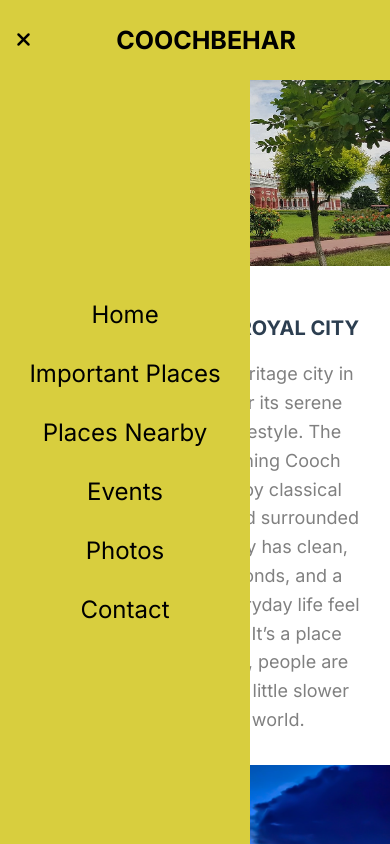
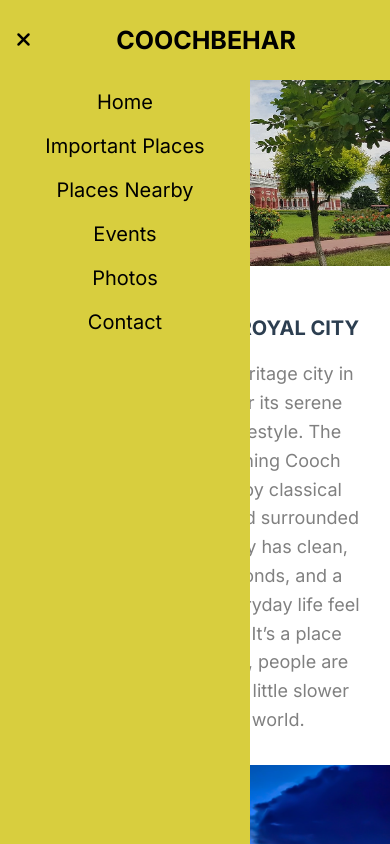
Before and after one commit to abk2191/coochbehar, a React (Vite) app: page / in a window 390 px wide. Both pictures are taken after a click on the button 24 px from the left and 40 px from the top of the page. Shown: the top 844 px of the page. Built offline with nearby package versions, Linux system fonts and the light colour scheme; a web font is replaced by a local one.

Commit message:
Added new features

```diff
--- a/src/index.css
+++ b/src/index.css
@@ -94,7 +94,7 @@ body {
   z-index: 1000;
   display: flex;
   align-items: center;
-  /* Add this to center vertically */
+  justify-content: center;
 }
 
 .second-banner {
@@ -118,13 +118,14 @@ body {
 .sidebar ul {
   display: flex;
   flex-direction: column;
-
+  justify-content: center; /* Add this to center vertically */
   align-items: center;
-  gap: 50px;
-  margin: 0; /* Remove default margin */
-  padding: 0; /* Remove default padding */
-  list-style: none; /* Remove bullet points */
-  width: 100%; /* Take full width */
+  gap: 30px; /* Reduced gap */
+  margin: 0;
+  padding: 0;
+  list-style: none;
+  width: 100%;
+  height: 100%; /* Make ul take full height of sidebar */
 }
 
 .sidebar li {
@@ -206,10 +207,12 @@ body {
   }
 
   .sidebar ul {
-    gap: 30px; /* Reduce gap on mobile */
+    gap: 20px; /* Further reduce gap on mobile */
+    justify-content: flex-start; /* Start from top on mobile */
+    padding-top: 20px; /* Small top padding instead of large gap */
   }
 
   .sidebar-items {
-    font-size: 24px; /* Slightly smaller font on mobile */
+    font-size: 20px; /* Slightly smaller font */
   }
 }
```
